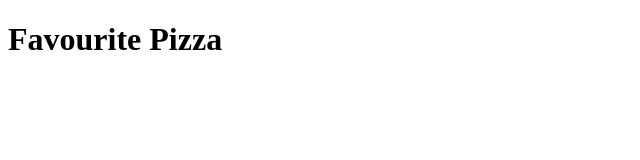
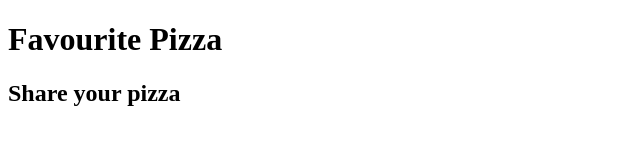
Before and after one commit to Elisa758/sharezza, a plain HTML site: page index.html in a window 1280 px wide. Shown: the whole page, without its empty margins (0-640 px from the left). Drawn offline with Linux system fonts and the light colour scheme.

Commit message:
Add a title h2 in body

```diff
--- a/index.html
+++ b/index.html
@@ -6,6 +6,7 @@
   </head>
   <body>
       <h1>Favourite Pizza</h1>
+      <h2>Share your pizza</h2>
 
   </body>
 </html>
```
